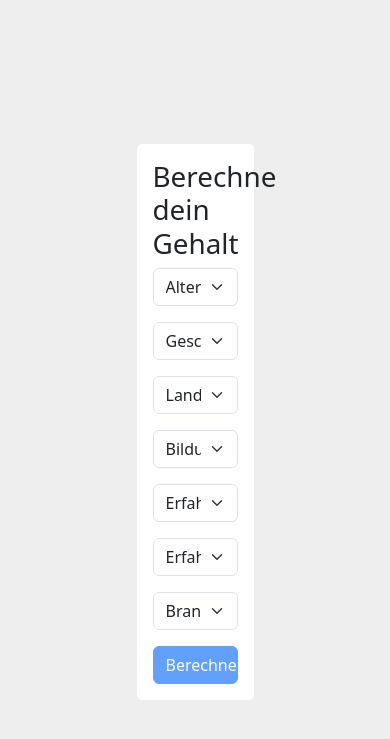
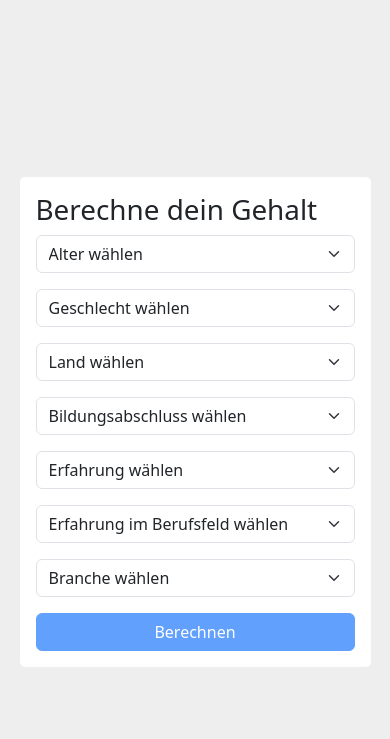
Before and after one commit to ElfenB/data-science-flask, a Flask app: page / in a window 390 px wide. Shown: the top 739 px of the page. Run offline with Flask 3, Linux system fonts and the light colour scheme; parts of the project's set-up code (start-up, migrations or seed data) failed here and were passed over; some libraries are stand-ins or nearby versions.

Commit message:
feat: improved mobile experience

```diff
--- /dev/null
+++ b/static/style.css
@@ -0,0 +1,14 @@
+html,
+body {
+    height: 100%;
+}
+
+#modal {
+    width: 30vw;
+}
+
+@media (max-width: 768px) {
+    #modal {
+        width: 90vw;
+    }
+}
--- a/templates/index.html
+++ b/templates/index.html
@@ -9,6 +9,8 @@
 
   <!-- Bootstrap CSS -->
   <link href="{{ url_for('static', filename='bootstrap.min.css') }}" rel="stylesheet" />
+
+  <link href="{{ url_for('static', filename='style.css') }}" rel="stylesheet" />
 
   <script>
     document.addEventListener('DOMContentLoaded', () => {
@@ -25,20 +27,13 @@
     }
   </script>
 
-  <style>
-    html,
-    body {
-      height: 100%;
-    }
-  </style>
-
   <title>Gehalt berechnen</title>
 </head>
 
 <body style="background: #eee">
   <div id="content" style="display: flex; align-items: center; justify-content: center; height: 100%">
     <div id="modal" class="shadow-3"
-      style="background: white; border-radius: 5px; width: 30vw; min-height: 30vh; padding: 1rem; position: relative">
+      style="background: white; border-radius: 5px; min-height: 30vh; padding: 1rem; position: relative">
       <div id="heading" style="display: flex; justify-content: space-between; align-items: center">
         <h1>Berechne dein Gehalt</h1>
 
```
Also changed, not shown: templates/result.html (+2 -7 lines).
